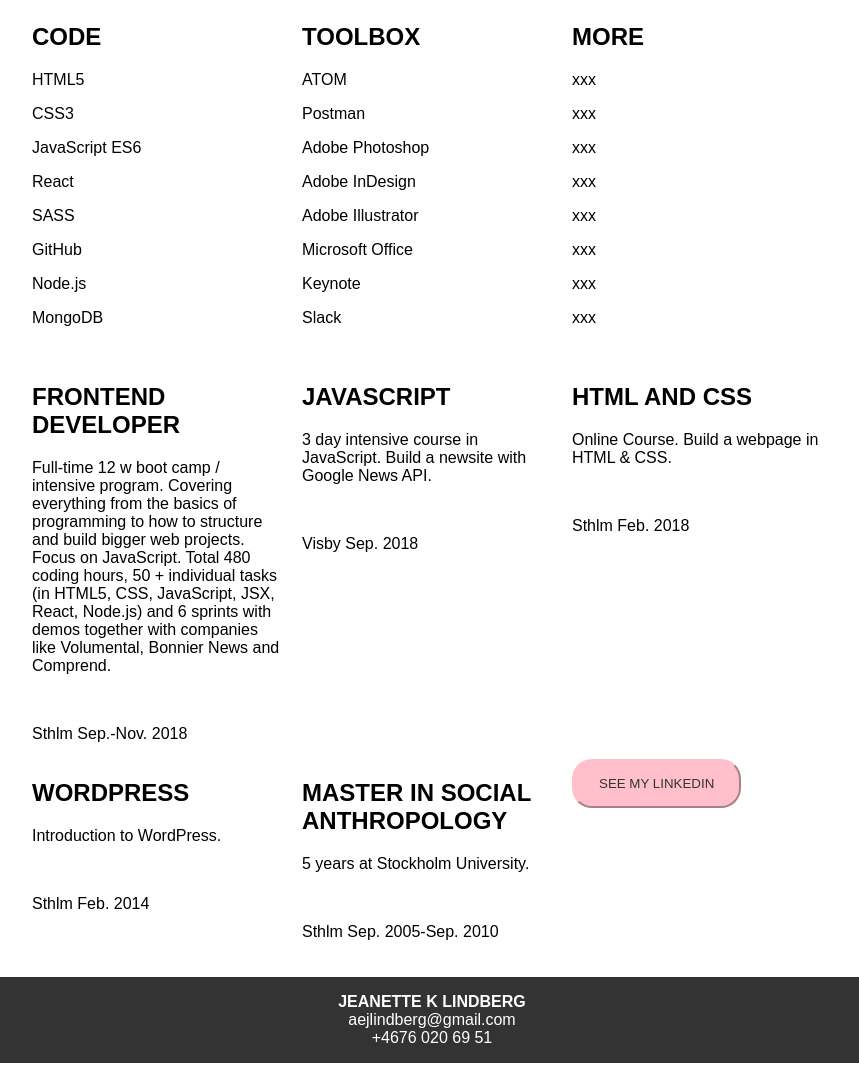
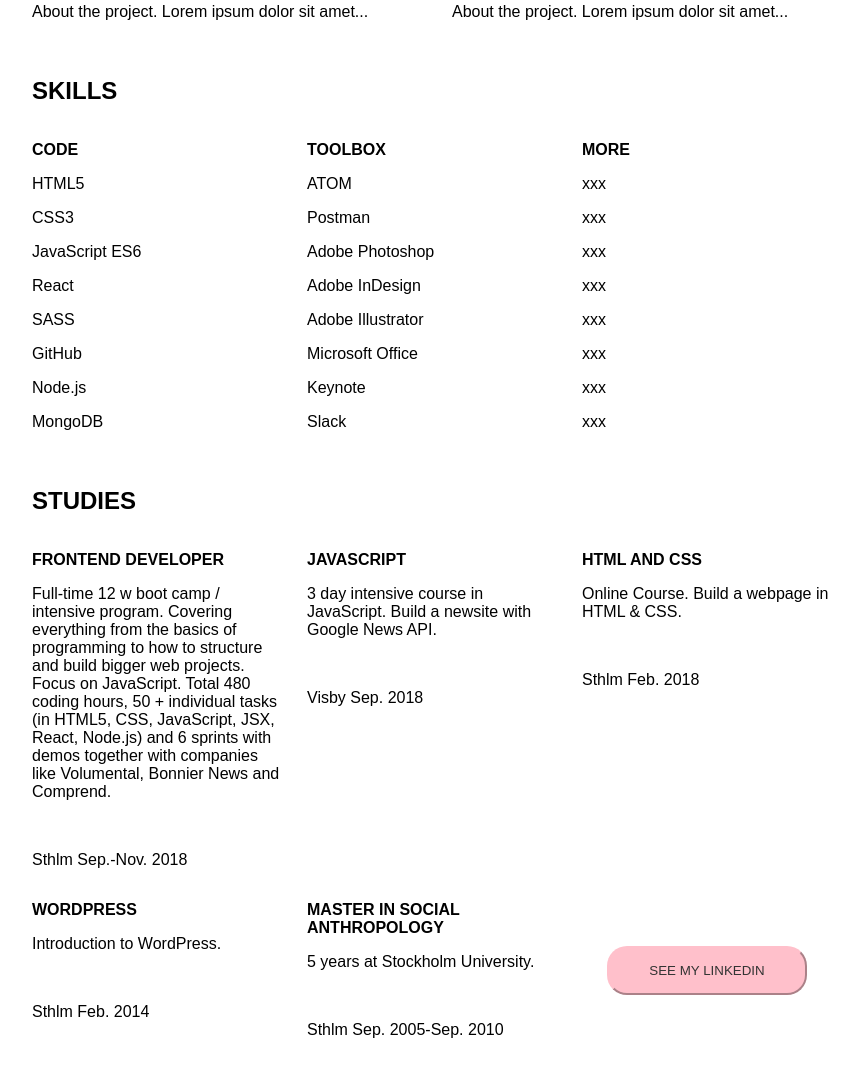
Before and after one commit to aejlindberg/portfolio, a React app in the folder react-starter-1.4.1/: page / in a window 1280 px wide. Shown: the part 1536-2602 px from the top of the page, without its empty margins (208-1067 px from the left). Built offline with nearby package versions, Linux system fonts and the light colour scheme.

Commit message:
Added titles, column classes and some styling

```diff
--- a/react-starter-1.4.1/src/components/app.js
+++ b/react-starter-1.4.1/src/components/app.js
@@ -17,7 +17,7 @@ class App extends React.Component {
               <h2>Jeanette Kalafatidis Lindberg</h2>
               <h1>FRONTEND DEVELOPER</h1>
               <p>Hello this is me! I am awsome and super duper
-              mega smart and likes strawberries.
+              mega smart and likes strawberries and ice cream.
               </p>
               <div className="aboutMeButton">
                 <button>SEE MY GITHUB</button>
@@ -26,6 +26,7 @@ class App extends React.Component {
           </div>
 
           <div className="techText">
+          <h2>TECH</h2>
             <p>480 coding hours &bull; 50+ individual tasks &bull; HTML5, CSS, SASS, Flexbox,
              JavaScript, ES6, JSX, React, Node.js, Mongo DB, API:s &bull; 6 sprints with
              demos together with companies like Volumental, Bonnier, Comprend @ Technigo &bull;
@@ -44,8 +45,10 @@ class App extends React.Component {
           </div>
 
           <div className="skillsSection">
+            <h2>SKILLS</h2>
+            <div className="skillsColumns">
               <div className="skills">
-              <h2>CODE</h2>
+                <p><strong>CODE</strong></p>
                 <p>HTML5</p>
                 <p>CSS3</p>
                 <p>JavaScript ES6</p>
@@ -56,7 +59,7 @@ class App extends React.Component {
                 <p>MongoDB</p>
               </div>
               <div className="skills">
-              <h2>TOOLBOX</h2>
+                <p><strong>TOOLBOX</strong></p>
                 <p>ATOM</p>
                 <p>Postman</p>
                 <p>Adobe Photoshop</p>
@@ -67,7 +70,7 @@ class App extends React.Component {
                 <p>Slack</p>
               </div>
               <div className="skills">
-              <h2>MORE</h2>
+                <p><strong>MORE</strong></p>
                 <p>xxx</p>
                 <p>xxx</p>
                 <p>xxx</p>
@@ -78,10 +81,13 @@ class App extends React.Component {
                 <p>xxx</p>
               </div>
             </div>
+          </div>
 
           <div className="studiesSection">
+            <h2>STUDIES</h2>
+            <div className="studiesColumns">
               <div className="studies">
-              <h2>FRONTEND DEVELOPER</h2>
+                <p><strong>FRONTEND DEVELOPER</strong></p>
                 <p>Full-time 12 w boot camp / intensive program.
                 Covering everything from the basics of programming
                 to how to structure and build bigger web projects.
@@ -95,7 +101,7 @@ class App extends React.Component {
                 <p>Sthlm Sep.-Nov. 2018</p>
               </div>
               <div className="studies">
-              <h2>JAVASCRIPT</h2>
+                <p><strong>JAVASCRIPT</strong></p>
                 <p>3 day intensive course in JavaScript. Build a
                 newsite with Google News API.
                 </p>
@@ -103,28 +109,29 @@ class App extends React.Component {
                 <p>Visby Sep. 2018</p>
               </div>
               <div className="studies">
-              <h2>HTML AND CSS</h2>
+                <p><strong>HTML AND CSS</strong></p>
                 <p>Online Course. Build a webpage in HTML & CSS.
                 </p>
                 <br />
                 <p>Sthlm Feb. 2018</p>
               </div>
               <div className="studies">
-              <h2>WORDPRESS</h2>
+                <p><strong>WORDPRESS</strong></p>
                 <p>Introduction to WordPress.
                 </p>
                 <br />
                 <p>Sthlm Feb. 2014</p>
               </div>
               <div className="studies">
-              <h2>MASTER IN SOCIAL ANTHROPOLOGY</h2>
+                <p><strong>MASTER IN SOCIAL ANTHROPOLOGY</strong></p>
                 <p>5 years at Stockholm University.
                 </p>
                 <br />
                 <p>Sthlm Sep. 2005-Sep. 2010</p>
               </div>
-            <div className="studies">
+              <div className="studiesButton">
                 <button>SEE MY LINKEDIN</button>
+              </div>
             </div>
           </div>
         </div>
--- a/react-starter-1.4.1/src/index.css
+++ b/react-starter-1.4.1/src/index.css
@@ -17,7 +17,7 @@ button {
   color: #333;
   border-color: pink;
   border-radius: 20px;
-  width: auto;
+  width: 200px;
   padding: 15px 25px;
 }
 
@@ -25,6 +25,10 @@ h1 {
 }
 
 h2 {
+}
+
+img {
+  margin-top: 0;
 }
 
 .wrapper {
@@ -36,21 +40,19 @@ h2 {
 .aboutMeSection {
   display: flex;
   display: row;
-  margin-right: 20px;
-  margin-bottom: 20px;
+  margin: 40px 20px 40px 0;
 }
 
 .aboutMeImage img {
-  width: 50%;
-  margin: 50px auto;
+  width: 70%;
+  margin: 40px auto;
   display: flex;
 }
 
 .techSection,
-.skillsSection,
-.studiesSection {
-  margin-right: 10px;
-  margin-bottom: 20px;
+.skillsColumns,
+.studiesColumns {
+  margin-bottom: 40px;
   display: flex;
   flex-flow: row wrap;
   justify-content: space-between;
@@ -58,6 +60,13 @@ h2 {
 
 .skills, .studies {
   width: 250px;
+}
+
+.studiesButton {
+  width: 250px;
+  display: flex;
+  justify-content: center;
+  align-items: center;
 }
 
 .footer {
```
Lines whose indentation alone changed are shown as unchanged.
